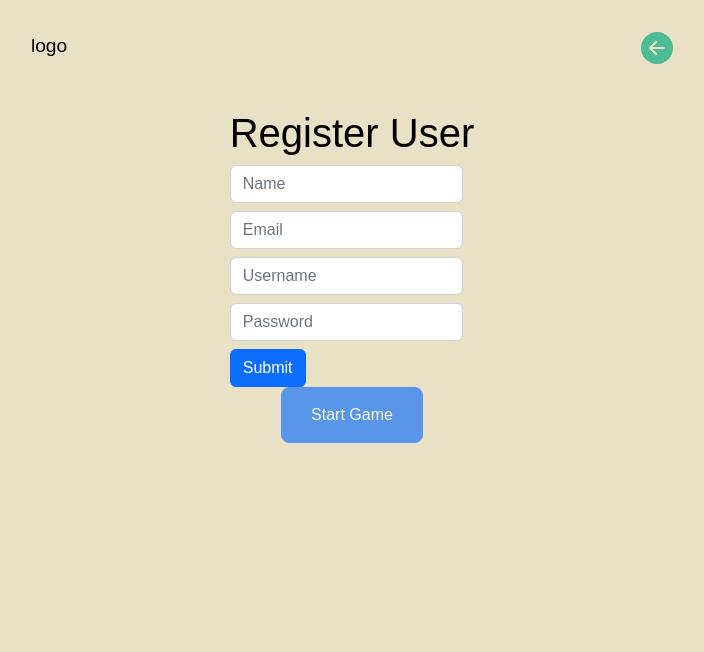
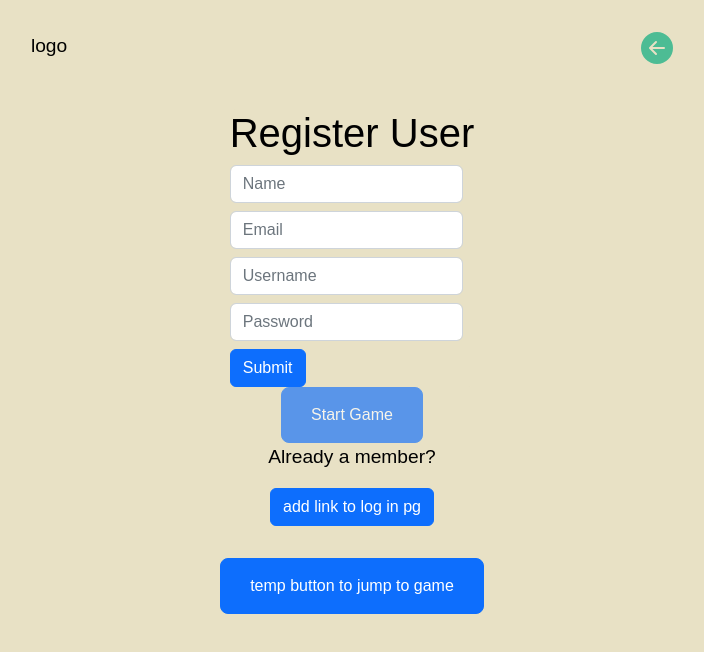
Before and after one commit to agorbacheva-y/kids-game, a React (Create React App) app: page /register in a window 1280 px wide. Shown: the top 652 px of the page, without its empty margins (288-992 px from the left). Built offline with nearby package versions, Linux system fonts and the light colour scheme.

Commit message:
link to login from Register

```diff
--- a/src/components/MainMenu.js
+++ b/src/components/MainMenu.js
@@ -1,13 +1,21 @@
 import Button from "react-bootstrap/Button";
+import Header from "./Header";
+import { BsFillArrowLeftCircleFill } from "react-icons/bs";
 import { Link } from "react-router-dom";
 
 const MainMenu = () => {
   return (
-  <div className="container">
-    <Button size="lg">
-      <Link to="/bodypartgame" className="btn">Body Part Game</Link>
-    </Button>
-  </div>
+    <div>
+      <Header>
+        <Link to="/"><BsFillArrowLeftCircleFill className="back-btn"/></Link>
+      </Header>
+
+      <div className="container">
+        <Button size="lg">
+          <Link to="/bodypartgame" className="btn">Body Part Game</Link>
+        </Button>
+      </div>
+    </div>
   );
 };
 
--- a/src/components/Register.js
+++ b/src/components/Register.js
@@ -127,6 +127,16 @@ const Register = () => {
           onClick={handleDisable}>
             <Link to="/mainmenu" className="btn" >Start Game</Link>
         </Button>
+
+        <p>Already a member?</p>
+        <Button>add link to log in pg</Button>
+
+
+        <div className="container">
+          <Button size="lg">
+            <Link to="/bodypartgame" className="btn">temp button to jump to game</Link>
+          </Button>
+        </div>
       </div>
     </div>
   );
@@ -135,3 +145,5 @@ const Register = () => {
 export default Register;
 
 // start game button will move to main menu page once it is created
+// temp button so can go to body part game w/o registering every time
+// remove before submit project
```
